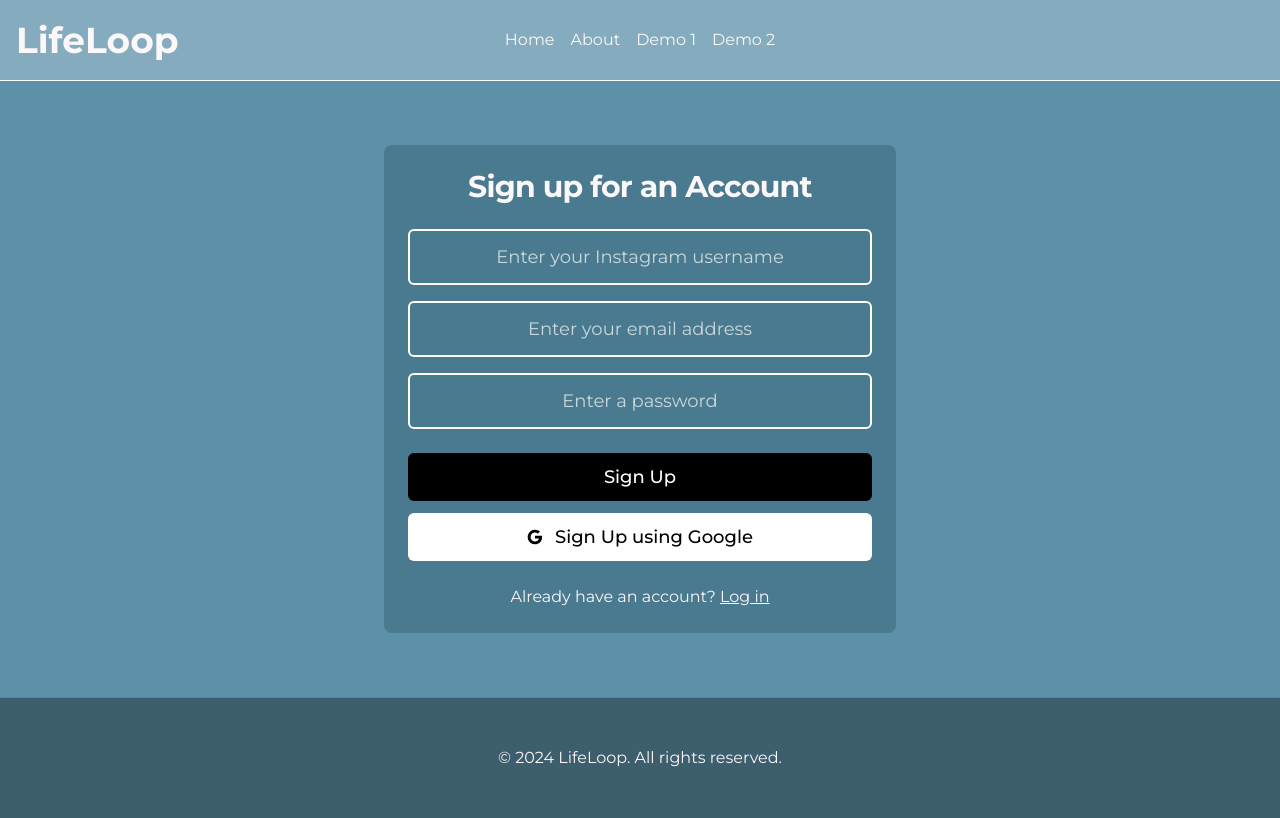
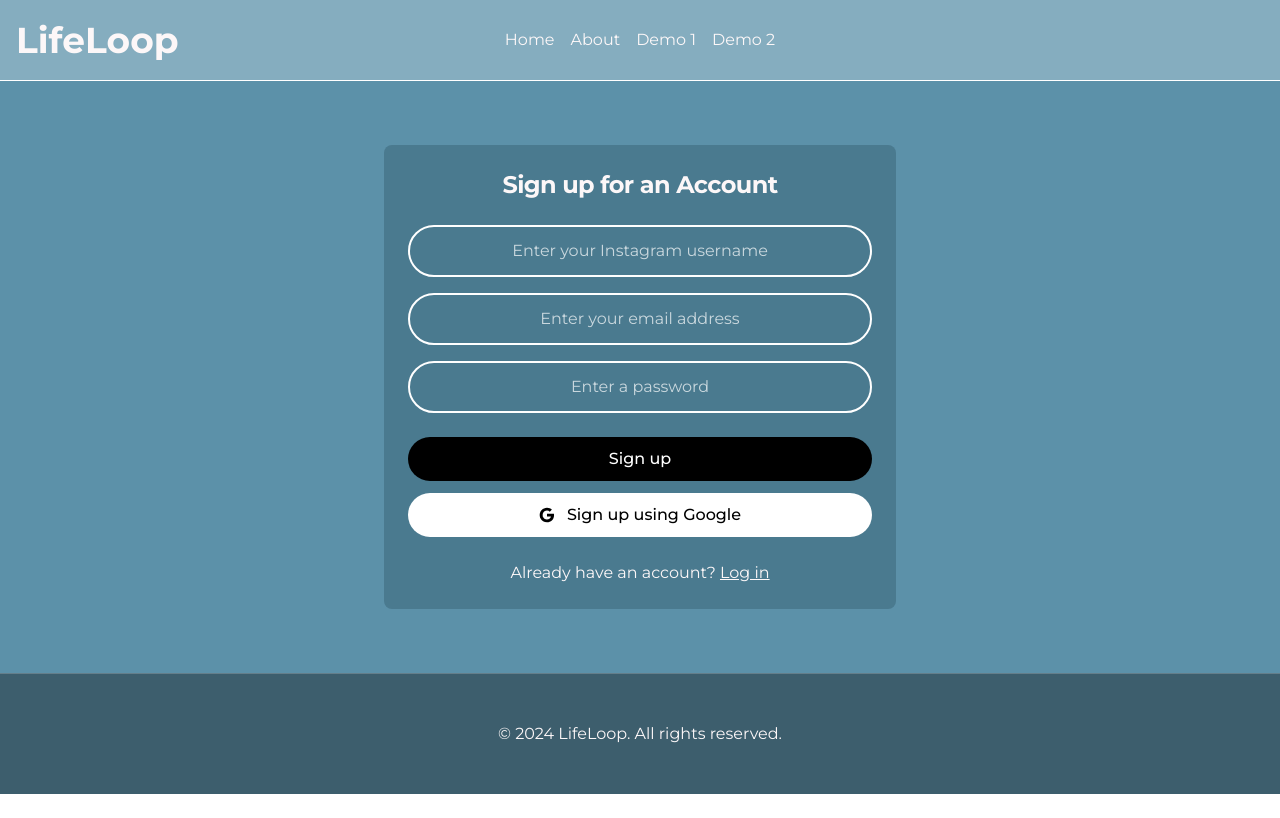
Before and after one commit to Vrun1506/LifeLoop, a Next.js app in the folder frontend/life-loop/: page /signup in a window 1280 px wide. Built offline with nearby package versions, Linux system fonts and the light colour scheme.

Commit message:
updated more on landing, login and sign up pages UI

```diff
--- a/frontend/life-loop/app/login/page.tsx
+++ b/frontend/life-loop/app/login/page.tsx
@@ -69,9 +69,9 @@ export default function Login() {
         <div className="flex-1 flex justify-end"></div>
       </nav>
 
-      <section className="min-h-[75vh] flex justify-center px-8 py-12">
+      <section className="min-h-[75vh] flex justify-center px-8 py-16">
         <div className="w-full max-w-lg mx-auto bg-[#4A7A8F] p-6 rounded-lg">
-          <h1 className="text-3xl font-bold tracking-tight text-[#FCF7F8] text-center mb-6">
+          <h1 className="text-2xl font-bold tracking-tight text-[#FCF7F8] text-center mb-6">
             Login to your Account
           </h1>
 
@@ -81,7 +81,7 @@ export default function Login() {
                 type="email"
                 value={email}
                 onChange={(e) => setEmail(e.target.value)}
-                className="w-full px-4 py-3 rounded-md text-white bg-transparent border-2 border-white text-center text-lg placeholder-white/70"
+                className="w-full px-4 py-3 rounded-full text-white bg-transparent border-2 border-white text-center text-base placeholder-white/70"
                 placeholder="Enter your email address"
                 required
               />
@@ -91,7 +91,7 @@ export default function Login() {
                 type="password"
                 value={password}
                 onChange={(e) => setPassword(e.target.value)}
-                className="w-full px-4 py-3 rounded-md text-white bg-transparent border-2 border-white text-center text-lg placeholder-white/70"
+                className="w-full px-4 py-3 rounded-full text-white bg-transparent border-2 border-white text-center text-base placeholder-white/70"
                 placeholder="Enter your password"
                 required
               />
@@ -100,7 +100,7 @@ export default function Login() {
               <button
                 type="submit"
                 disabled={loading}
-                className="w-full rounded-md bg-black px-6 py-2.5 text-lg font-medium text-white transition-colors hover:bg-white hover:text-black disabled:opacity-50"
+                className="w-full rounded-full bg-black px-6 py-2.5 text-base font-medium text-white transition-colors hover:bg-white hover:text-black disabled:opacity-50"
               >
                 {loading ? 'Loading...' : 'Login'}
               </button>
@@ -108,7 +108,7 @@ export default function Login() {
               <button
                 type="button"
                 onClick={handleGoogleAuth}
-                className="w-full rounded-md bg-white px-6 py-2.5 text-lg font-medium text-black transition-colors hover:bg-white hover:text-black flex items-center justify-center gap-2 cursor-pointer"
+                className="w-full rounded-full bg-white px-6 py-2.5 text-base font-medium text-black transition-colors hover:bg-white hover:text-black flex items-center justify-center gap-2 cursor-pointer"
               >
                 <svg className="w-4 h-4" viewBox="0 0 24 24">
                   <path fill="currentColor" d="M22.56 12.25c0-.78-.07-1.53-.2-2.25H12v4.26h5.92c-.26 1.37-1.04 2.53-2.21 3.31v2.77h3.57c2.08-1.92 3.28-4.74 3.28-8.09z"/>
--- a/frontend/life-loop/app/page.tsx
+++ b/frontend/life-loop/app/page.tsx
@@ -17,14 +17,14 @@ export default function Home() {
         <div className="flex-1 flex justify-end gap-3">
           <a
               href="/login"
-              className="inline-block rounded-md border border-black bg-white px-6 py-3 text-base font-medium text-black transition-colors hover:text-blue-500"
+              className="inline-block rounded-full border border-black bg-white px-6 py-3 text-base font-medium text-black transition-colors hover:text-black"
             >
               Login
             </a>
 
           <a
               href="/signup"
-              className="inline-block rounded-md border border-black bg-black px-6 py-3 text-base font-medium text-white transition-colors hover:text-blue-500"
+              className="inline-block rounded-full border border-black bg-black px-6 py-3 text-base font-medium text-white transition-colors hover:text-black hover:bg-white hover:text-black"
             >
               Sign Up
             </a>
@@ -37,12 +37,12 @@ export default function Home() {
             LifeLoop
           </h1>
           <p className="mt-6 text-xl text-[#FCF7F8]">
-            A web application that provides real-time updates on the online presence of users.
+            A web application that provides knowledge on the online activity of users.
           </p>
           <div className="mt-8">
             <a
               href="/login"
-              className="inline-block rounded-md border border-black bg-black px-6 py-3 text-base font-medium text-white transition-colors hover:bg-white hover:text-black"
+              className="inline-block rounded-full border border-black bg-black px-6 py-3 text-base font-medium text-white transition-colors hover:bg-white hover:text-black"
             >
               Get Started
             </a>
@@ -54,11 +54,11 @@ export default function Home() {
       <section className="py-12 px-8 bg-[#4A7A8F]">
         <div className="max-w-6xl mx-auto">
           <h2 className="text-5xl font-bold text-center text-[#FCF7F8] mb-12">What is LifeLoop?</h2>
-          <div className="bg-[#4A7A8F] p-3 rounded-lg">
-            <p className="text-xl text-[#FCF7F8] mb-4 text-center">LifeLoop scrapes online data on its users from popular platforms.</p>
-            <p className="text-xl text-[#FCF7F8] mb-4 text-center">It transcribes posts from social media and </p>
-            <p className="text-xl text-[#FCF7F8] mb-4 text-center">test</p>
-            <p className="text-xl text-[#FCF7F8] text-center">Bad</p>
+          <div className="bg-[#4A7A8F] p-1 rounded-lg">
+            <p className="text-xl text-[#FCF7F8] mb-4 text-center">LifeLoop reconnects university students to their parents and family members.</p>
+            <p className="text-xl text-[#FCF7F8] mb-4 text-center">It works by providing updates on the online activity of busy students for parents. </p>
+            <p className="text-xl text-[#FCF7F8] mb-4 text-center">Test text</p>
+            <p className="text-xl text-[#FCF7F8] text-center">Test text</p>
           </div>
         </div>
     </section>
@@ -92,7 +92,7 @@ export default function Home() {
 
           <a
             href="#"
-            className="inline-block rounded-md bg-black px-8 py-4 text-lg font-medium text-white transition-colors hover:bg-white hover:text-black"
+            className="inline-block rounded-full bg-black px-8 py-4 text-lg font-medium text-white transition-colors hover:bg-white hover:text-black"
           >
             Sign Up Now
           </a>
--- a/frontend/life-loop/app/signup/page.tsx
+++ b/frontend/life-loop/app/signup/page.tsx
@@ -10,17 +10,17 @@ export default function Signup() {
           </h1>
         </div>
         <div className="flex justify-center space-x-4">
-            <a href="" className="text-[#FCF7F8] hover:text-black">Home</a>
-          <a href="#" className="text-[#FCF7F8] hover:text-black">About</a>
-          <a href="#" className="text-[#FCF7F8] hover:text-black">Demo 1</a>
-          <a href="#" className="text-[#FCF7F8] hover:text-black">Demo 2</a>
+            <a href="\" className="text-[#FCF7F8] hover:text-black">Home</a>
+          <a href="\" className="text-[#FCF7F8] hover:text-black">About</a>
+          <a href="\" className="text-[#FCF7F8] hover:text-black">Demo 1</a>
+          <a href="\" className="text-[#FCF7F8] hover:text-black">Demo 2</a>
         </div>
         <div className="flex-1 flex justify-end"></div>
       </nav>
 
       <section className="min-h-[50vh] flex justify-center px-8 py-16">
         <div className="w-full max-w-lg mx-auto bg-[#4A7A8F] p-6 rounded-lg">
-          <h1 className="text-3xl font-bold tracking-tight text-[#FCF7F8] text-center mb-6">
+          <h1 className="text-2xl font-bold tracking-tight text-[#FCF7F8] text-center mb-6">
             Sign up for an Account
           </h1>
 
@@ -28,7 +28,7 @@ export default function Signup() {
             <div>
               <input
                 type="text"
-                className="w-full px-4 py-3 rounded-md text-white bg-transparent border-2 border-white text-center text-lg placeholder-white/70"
+                className="w-full px-4 py-3 rounded-full text-white bg-transparent border-2 border-white text-center text-base placeholder-white/70"
                 placeholder="Enter your Instagram username"
               />
             </div>
@@ -36,7 +36,7 @@ export default function Signup() {
             <div>
               <input
                 type="text"
-                className="w-full px-4 py-3 rounded-md text-white bg-transparent border-2 border-white text-center text-lg placeholder-white/70"
+                className="w-full px-4 py-3 rounded-full text-white bg-transparent border-2 border-white text-center text-base placeholder-white/70"
                 placeholder="Enter your email address"
               />
             </div>
@@ -44,19 +44,19 @@ export default function Signup() {
             <div>
               <input
                 type="password"
-                className="w-full px-4 py-3 rounded-md text-white bg-transparent border-2 border-white text-center text-lg placeholder-white/70"
+                className="w-full px-4 py-3 rounded-full text-white bg-transparent border-2 border-white text-center text-base placeholder-white/70"
                 placeholder="Enter a password"
               />
             </div>
 
             <div className="space-y-3 mt-6">
               <button
-                className="w-full rounded-md bg-black px-6 py-2.5 text-lg font-medium text-white transition-colors hover:bg-white hover:text-black"
+                className="w-full rounded-full bg-black px-6 py-2.5 text-base font-medium text-white transition-colors hover:bg-white hover:text-black"
               >
-                Sign Up
+                Sign up
               </button>
                <button
-                className="w-full rounded-md bg-white px-6 py-2.5 flex items-center justify-center gap-3 text-lg font-medium text-black transition-colors hover:bg-white hover:text-black cursor-pointer"
+                className="w-full rounded-full bg-white px-6 py-2.5 flex items-center justify-center gap-3 text-base font-medium text-black transition-colors hover:bg-white hover:text-black cursor-pointer"
               >
 
                 <svg className="w-4 h-4" viewBox="0 0 24 24">
@@ -65,7 +65,7 @@ export default function Signup() {
                   <path fill="currentColor" d="M5.84 14.09c-.22-.66-.35-1.36-.35-2.09s.13-1.43.35-2.09V7.07H2.18C1.43 8.55 1 10.22 1 12s.43 3.45 1.18 4.93l2.85-2.22.81-.62z"/>
                   <path fill="currentColor" d="M12 5.38c1.62 0 3.06.56 4.21 1.64l3.15-3.15C17.45 2.09 14.97 1 12 1 7.7 1 3.99 3.47 2.18 7.07l3.66 2.84c.87-2.6 3.3-4.53 6.16-4.53z"/>
                 </svg>
-                Sign Up using Google
+                Sign up using Google
 
               </button>
             </div>
```
